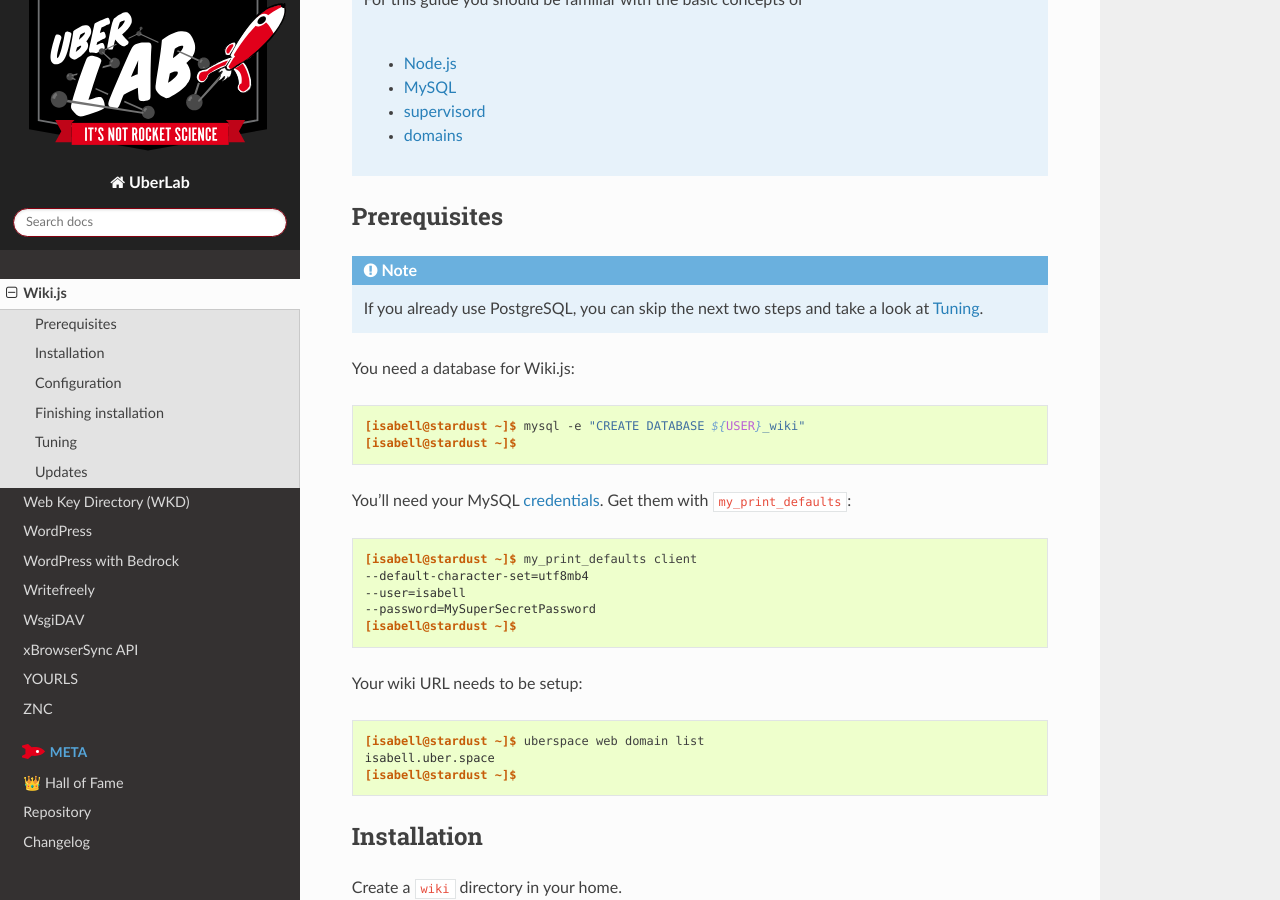
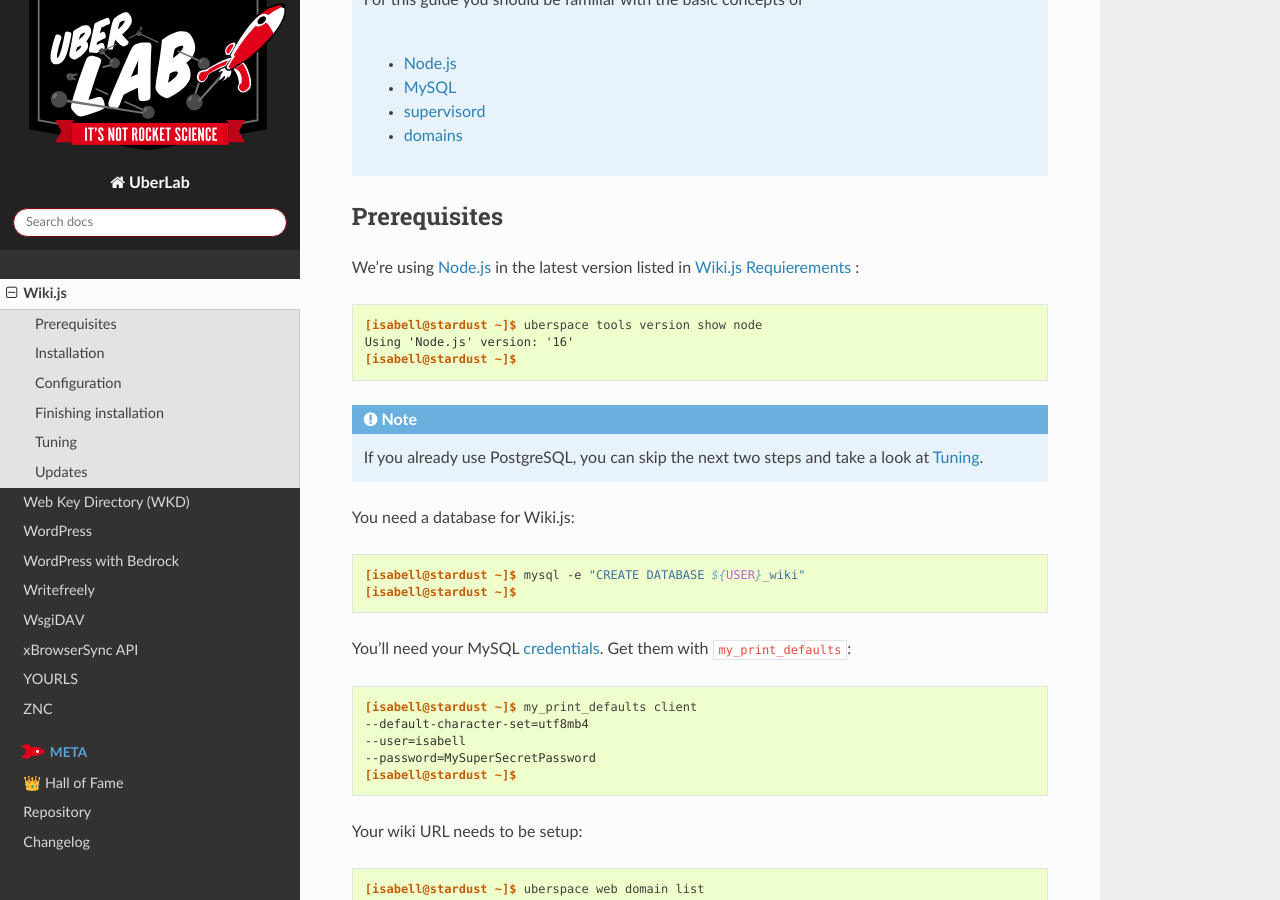
Before and after one commit to Uberspace/lab, a Sphinx documentation site: the page built from source/guide_wiki-js.rst, in a window 1280 px wide and 900 px high, scrolled down 1149 px. Built offline with Sphinx 7.4.7 and the Read the Docs theme 2.0.0, drawn with Linux system fonts in a browser that asks for light colours.

Commit message:
[wiki-js] adding node.js Version control

```diff
--- a/source/guide_wiki-js.rst
+++ b/source/guide_wiki-js.rst
@@ -34,6 +34,15 @@
 
 Prerequisites
 =============
+
+We're using :manual:`Node.js <lang-nodejs>` in the latest version listed in `Wiki.js Requierements <https://docs.requarks.io/install/requirements#nodejs>`_  :
+
+.. code-block:: console
+
+ [isabell@stardust ~]$ uberspace tools version show node
+ Using 'Node.js' version: '16'
+ [isabell@stardust ~]$
+
 
 .. note:: If you already use PostgreSQL, you can skip the next two steps and take a look at :ref:`tuning`.
 
```
